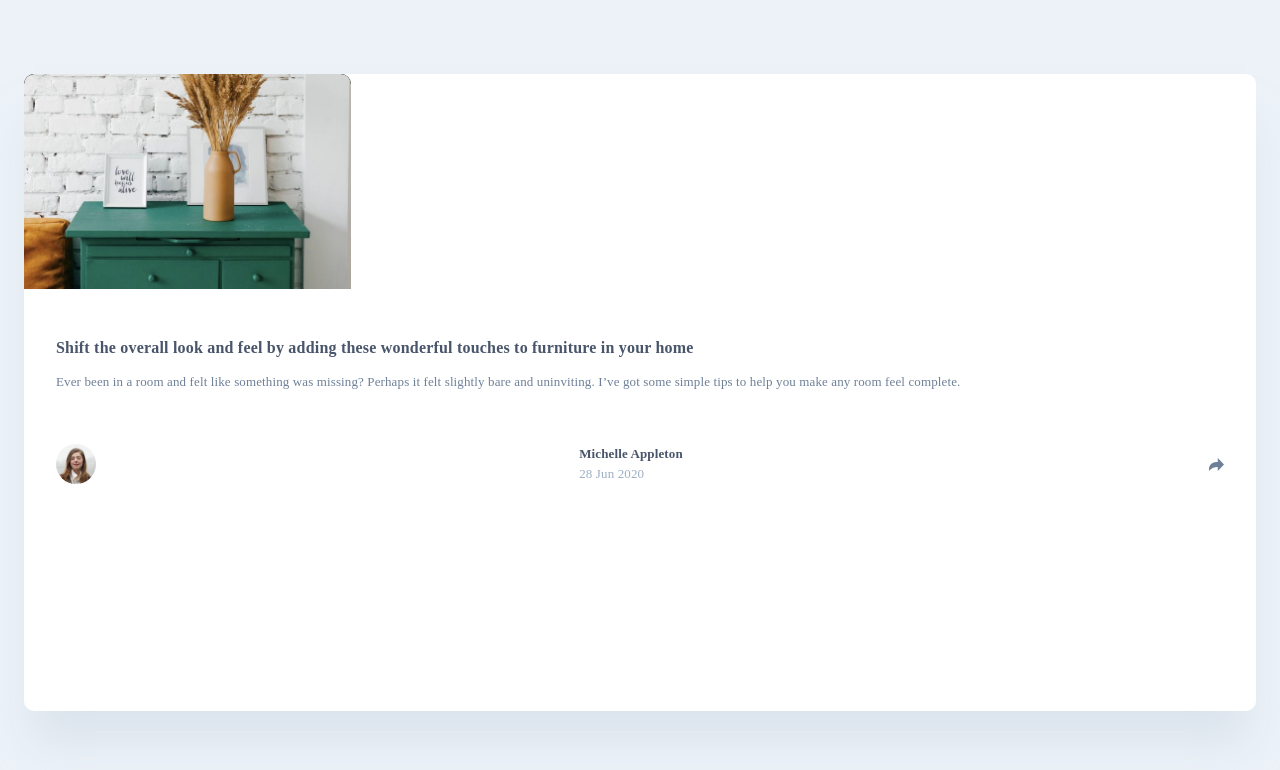
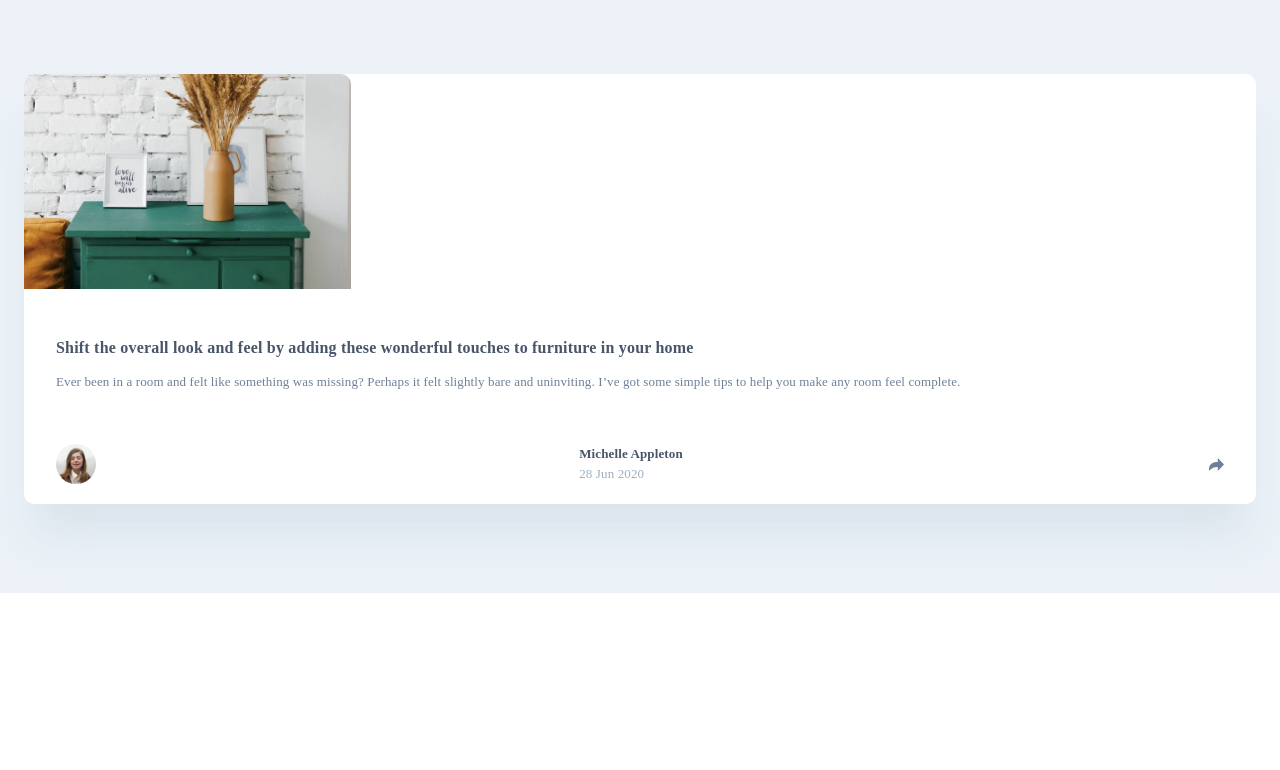
Before and after one commit to roodhouse/front-end-mentor-article-preview, a React (Create React App) app: page / in a window 1280 px wide. Shown: the top 770 px of the page. Built offline with nearby package versions, Linux system fonts and the light colour scheme.

Commit message:
fixed issue

```diff
--- a/src/App.js
+++ b/src/App.js
@@ -5,13 +5,13 @@ import Text from './components/Text';
 
 function App() {
   return (
-    <div className="App h-screen">
+    <div className="App">
       <div id='wrapper' className='bg-offWhite pt-[74px] px-6 pb-[89px] h-full'>
         <div id='contwentWrapper' className='h-full flex flex-col bg-white rounded-[10px] shadow-[0px_40px_40px_-10px_rgba(201,213,225,0.50)]'>
-          <div id='imageWrapper' className='w-[327px] h-[215px] rounded-[10px_10px_0px_0px] bg-[#000] relative overflow-hidden'>
+          <div id='imageWrapper' className='w-[327px] h-[262px] rounded-[10px_10px_0px_0px] bg-white'>
             <Image />
           </div>
-          <div id='textWrapper' className='mt-[47px] px-8 pb-[52px]'>
+          <div id='textWrapper' className='px-8 pb-[52px]'>
             <Text />
           </div>
           <div id='shareWrapper' className='pb-[20px] px-8 flex items-center justify-between'>
--- a/src/components/Image.jsx
+++ b/src/components/Image.jsx
@@ -4,7 +4,9 @@ import Drawers from '../images/drawers.jpg'
 function Image() {
   return (
     <>
+    <div id='imageContainer' className='relative overflow-hidden h-[215px]'>
         <img src={Drawers} alt='Drawers' className='rounded-[10px_10px_0px_0px]'/>
+    </div>
     </>
   )
 }
```
